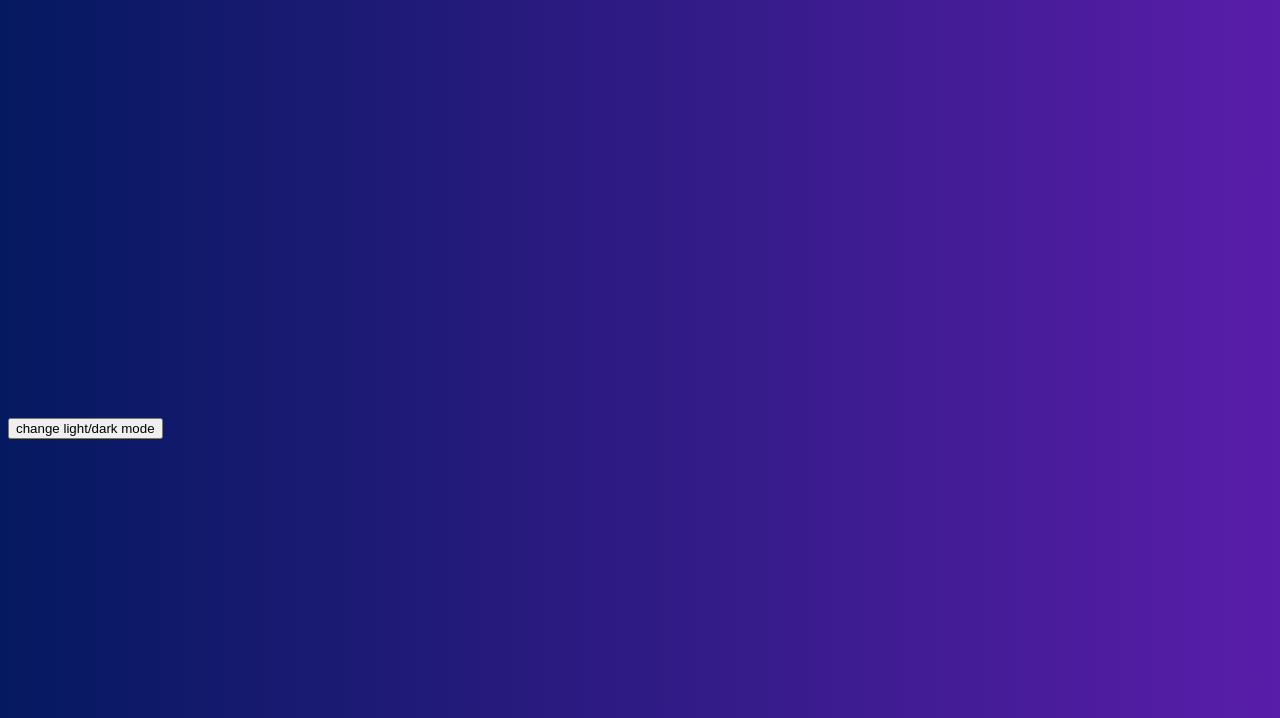
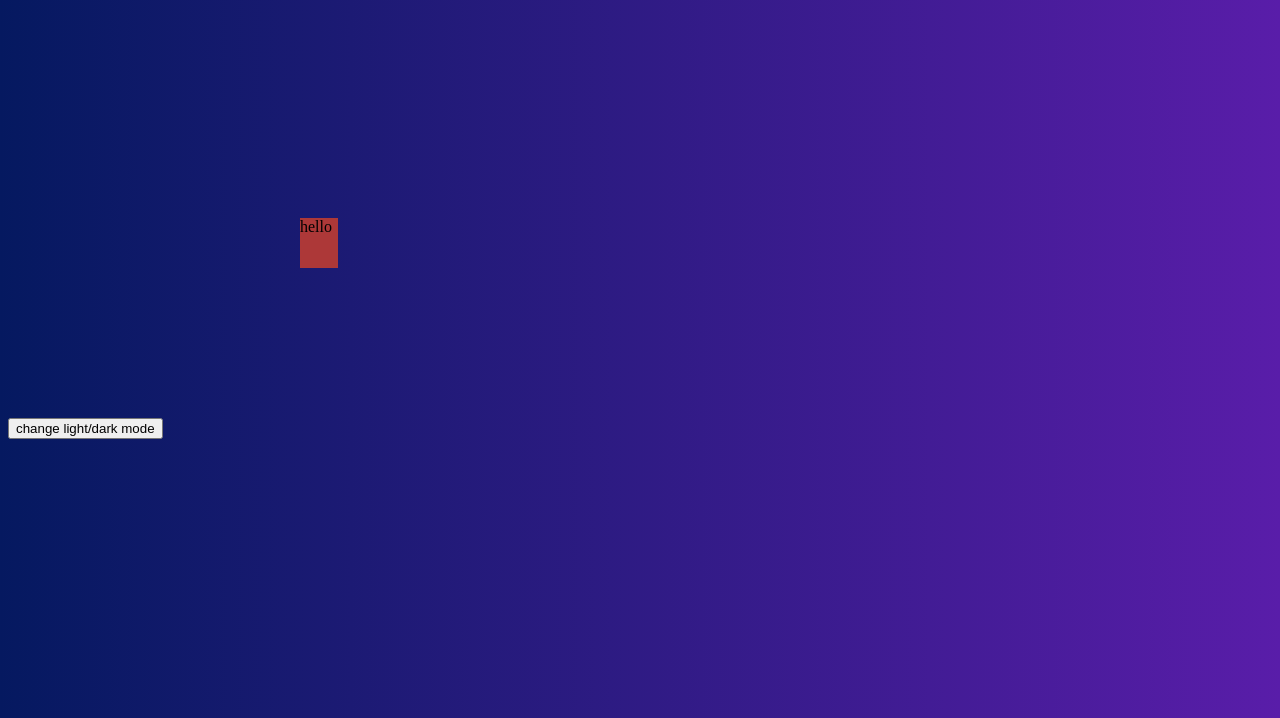
Before and after one commit to AdrianMagdici/coxacolawebsite, a plain HTML site: page index.html in a window 1280 px wide. Shown: the part 82-800 px from the top of the page. Drawn offline with Linux system fonts and the light colour scheme.

Commit message:
just want to see something

```diff
--- a/StyleSheet1.css
+++ b/StyleSheet1.css
@@ -73,3 +73,12 @@
     top: 500px;
     left: 300px;
 }
+
+#temp {
+    background: #ad3838;
+    position: absolute;
+    top: 300px;
+    left: 300px;
+    height: 50px;
+    width: 38px;
+}
--- a/index.html
+++ b/index.html
@@ -24,6 +24,7 @@
     </div>
     <!--end of navigation bar-->
     <button id="change-mode-button">change light/dark mode</button>
+    <div id="temp">hello</div>
     <br><br><br><br><br><br><br><br><br><br><br><br><br><br><br><br><br><br><br><br><br><br><br><br><br><br><br><br><br><br><br><br><br><br><br><br><br><br><br><br><br><br><br><br><br><br><br><br><br><br><br><br><br><br><br><br>
     <script src="Script1.js"></script>
 </body>
```
